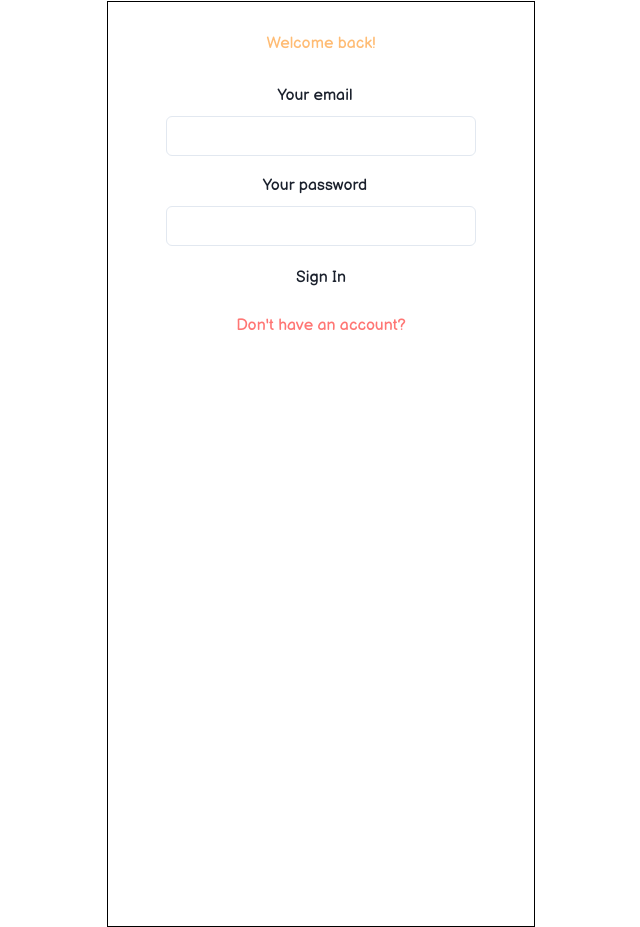
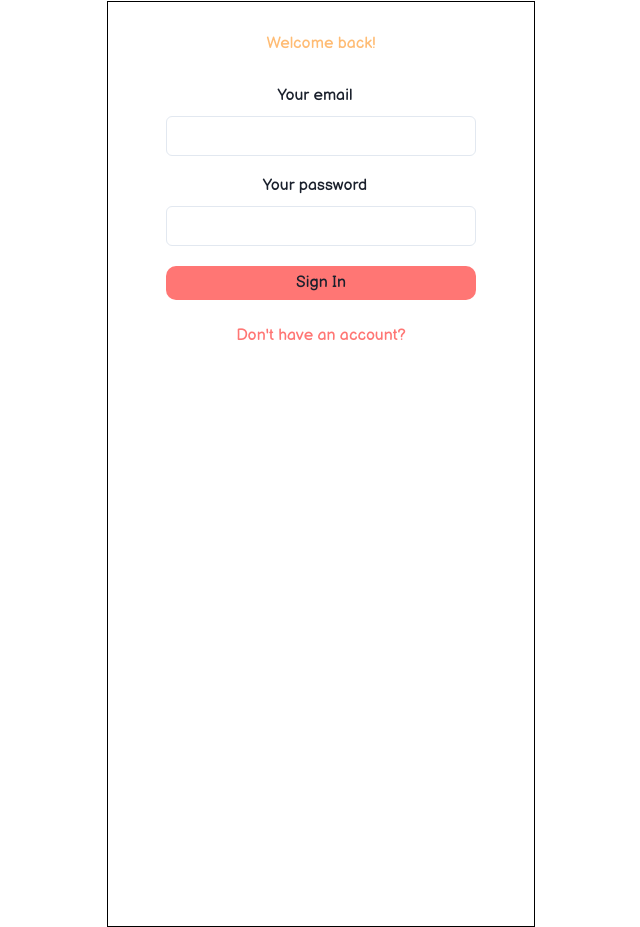
Before and after one commit to Luis-Restrepo98/findy-app, a React (Vite) app: page / in a window 1280 px wide. Shown: the whole page, without its empty margins (319-959 px from the left). Built offline with nearby package versions, Linux system fonts and the light colour scheme; a web font is replaced by a local one.

Commit message:
agregando estilos al boton de sign in

```diff
--- a/src/pages/login/login.scss
+++ b/src/pages/login/login.scss
@@ -42,6 +42,10 @@
 
     button {
       margin-top: 20px;
+      width: 100%;
+      padding: 5px;
+      background-color: #ff7674;
+      border-radius: 10px;
     }
 
     input {
```
